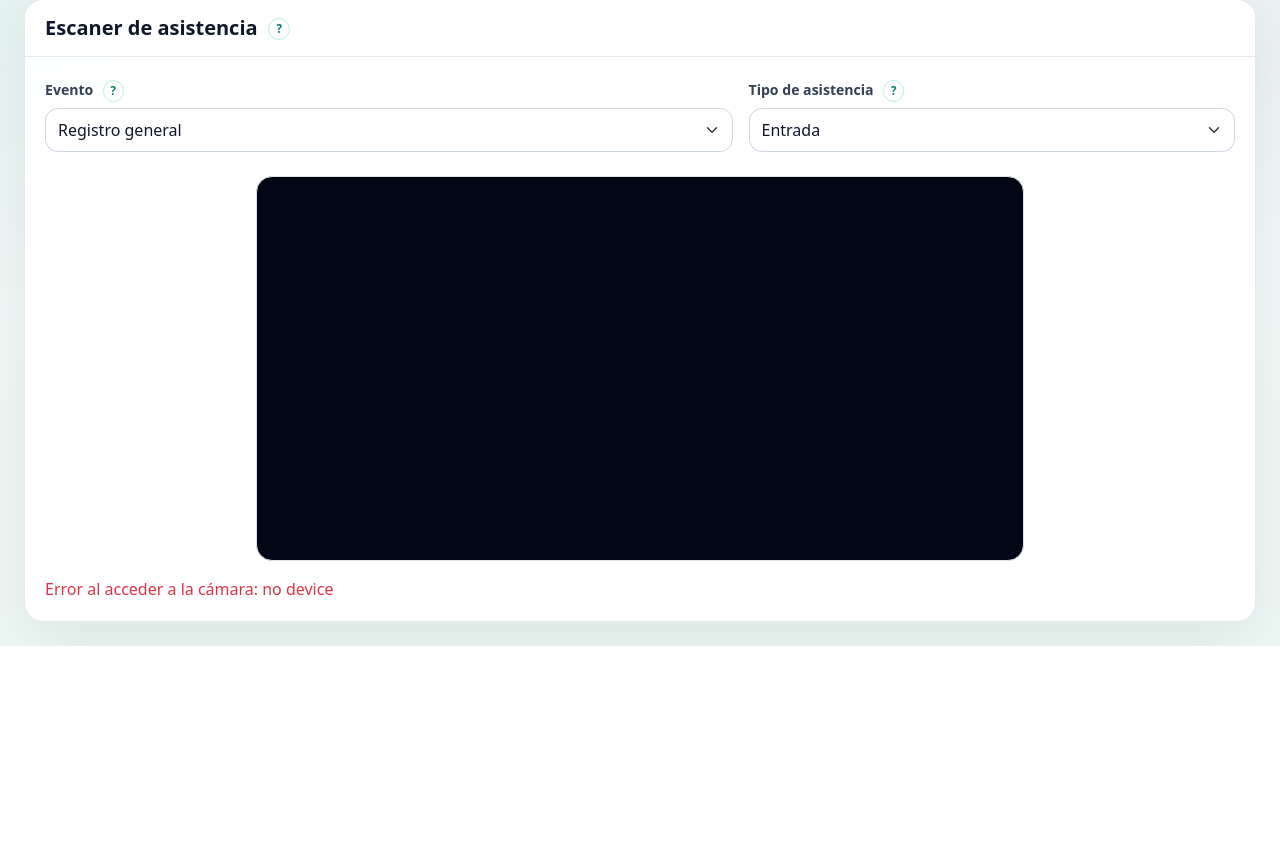
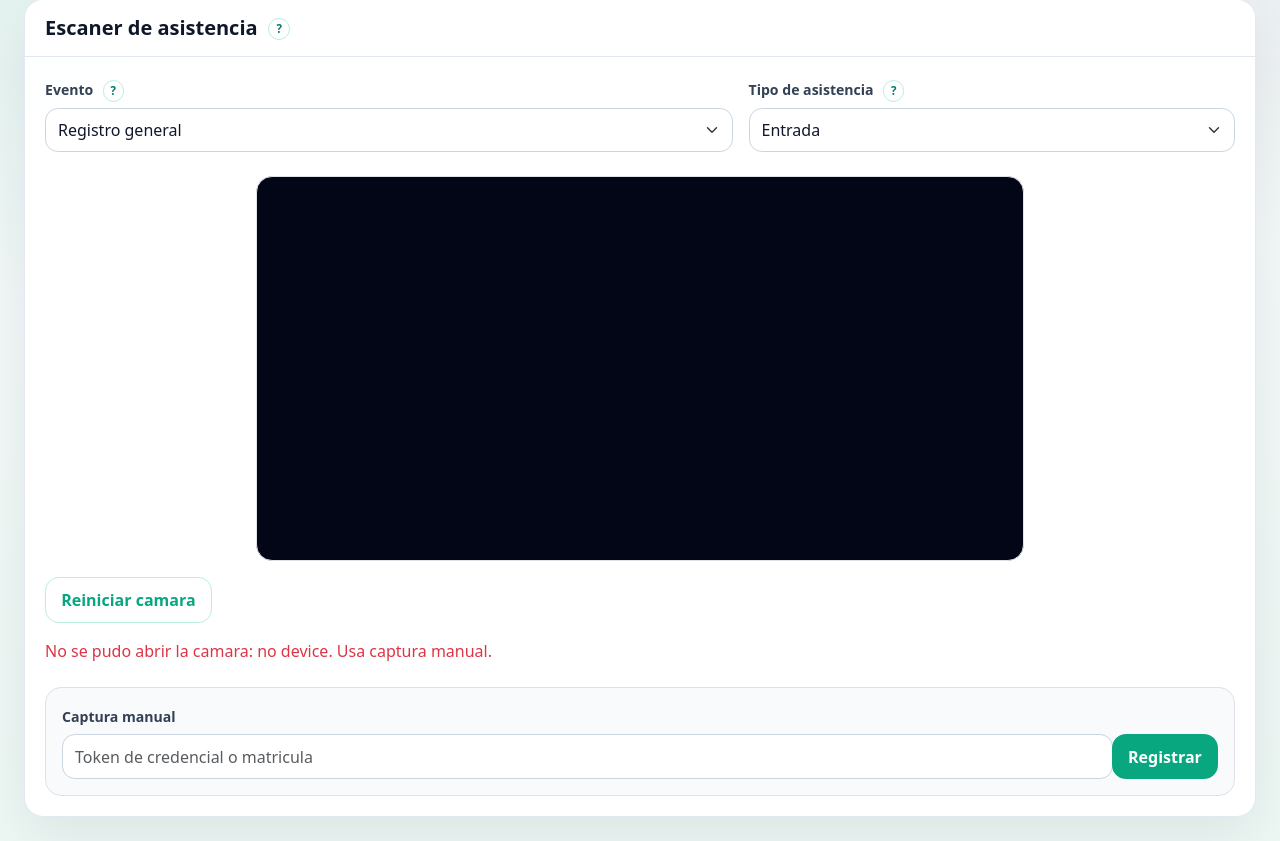
Before and after one commit to jo2312al/asistencia-residencia, a Flask app: page /scan in a window 1280 px wide. Shown: the part 196-1037 px from the top of the page. Before the commit the page ends 842 px from the top, so only its background shows below. Run offline with Flask 3, Linux system fonts and the light colour scheme; the visitor is signed in with stand-in values (Sample User, id 1); data that the repository does not hold is empty; some libraries are stand-ins or nearby versions.

Commit message:
Mejora escaner QR

```diff
--- a/static/js/scripts.js
+++ b/static/js/scripts.js
@@ -1,5 +1,13 @@
 // scripts.js
 // Inicializar escáner QR (para /scan)
+const scannerState = {
+    stream: null,
+    active: false,
+    detecting: false,
+    detector: null,
+    lastStatusAt: 0
+};
+
 function initializeQRScanner() {
     console.log("Inicializando escáner QR");
     const video = document.getElementById('qr-video');
@@ -7,53 +15,120 @@ function initializeQRScanner() {
     const resultContainer = document.getElementById('qr-result');
     if (!video || !canvas || !resultContainer) {
         console.error("Elementos qr-video, qr-canvas o qr-result no encontrados");
-        resultContainer.innerHTML = `<p class="text-danger">Error: Elementos de la página no encontrados</p>`;
+        if (resultContainer) {
+            resultContainer.innerHTML = `<p class="text-danger">Error: Elementos de la pagina no encontrados</p>`;
+        }
         return;
     }
 
+    const restartButton = document.getElementById('restart-scanner-btn');
+    if (restartButton) {
+        restartButton.addEventListener('click', () => startQRScanner(video, canvas, resultContainer));
+    }
+
+    const manualForm = document.getElementById('manual-qr-form');
+    if (manualForm) {
+        manualForm.addEventListener('submit', function(e) {
+            e.preventDefault();
+            const manualInput = document.getElementById('manual_qr_data');
+            const qrData = manualInput ? manualInput.value.trim() : '';
+            if (!qrData) {
+                resultContainer.innerHTML = `<p class="text-danger">Captura un token o matricula.</p>`;
+                return;
+            }
+            registerAttendance(qrData, () => {
+                if (manualInput) manualInput.value = '';
+            });
+        });
+    }
+
+    startQRScanner(video, canvas, resultContainer);
+}
+
+function stopQRScanner() {
+    scannerState.active = false;
+    if (scannerState.stream) {
+        scannerState.stream.getTracks().forEach(track => track.stop());
+        scannerState.stream = null;
+    }
+}
+
+async function startQRScanner(video, canvas, resultContainer) {
+    stopQRScanner();
+
     if (!navigator.mediaDevices || !navigator.mediaDevices.getUserMedia) {
-        resultContainer.innerHTML = `<p class="text-danger">El navegador no soporta acceso a la cámara</p>`;
+        resultContainer.innerHTML = `<p class="text-danger">El navegador no soporta acceso a la camara. Usa captura manual.</p>`;
         return;
     }
 
-    navigator.mediaDevices.getUserMedia({ video: { facingMode: 'environment' } })
-        .then(stream => {
-            console.log("Cámara accedida correctamente");
-            video.srcObject = stream;
-            video.play().catch(err => {
-                console.error("Error al reproducir video:", err);
-                resultContainer.innerHTML = `<p class="text-danger">Error al reproducir video: ${err.message}</p>`;
-            });
-            scanQRCode(video, canvas, resultContainer);
-        })
-        .catch(err => {
-            console.error("Error al acceder a la cámara:", err);
-            resultContainer.innerHTML = `<p class="text-danger">Error al acceder a la cámara: ${err.message}</p>`;
-        });
+    const constraints = [
+        { video: { facingMode: { ideal: 'environment' }, width: { ideal: 1280 }, height: { ideal: 720 } } },
+        { video: true }
+    ];
+
+    let lastError = null;
+    for (const constraint of constraints) {
+        try {
+            scannerState.stream = await navigator.mediaDevices.getUserMedia(constraint);
+            break;
+        } catch (error) {
+            lastError = error;
+        }
+    }
+
+    if (!scannerState.stream) {
+        console.error("Error al acceder a la camara:", lastError);
+        resultContainer.innerHTML = `<p class="text-danger">No se pudo abrir la camara: ${escapeHtml(lastError ? lastError.message : 'permiso denegado')}. Usa captura manual.</p>`;
+        return;
+    }
+
+    try {
+        video.srcObject = scannerState.stream;
+        await video.play();
+        scannerState.active = true;
+        resultContainer.innerHTML = `<p class="text-info">Camara lista. Acerca el QR al recuadro.</p>`;
+        scanQRCode(video, canvas, resultContainer);
+    } catch (error) {
+        console.error("Error al reproducir video:", error);
+        resultContainer.innerHTML = `<p class="text-danger">Error al reproducir video: ${escapeHtml(error.message)}.</p>`;
+        stopQRScanner();
+    }
 }
 
 function scanQRCode(video, canvas, resultContainer) {
     console.log("Iniciando escaneo de QR");
     const context = canvas.getContext('2d');
 
-    function scan() {
-        if (video.readyState === video.HAVE_ENOUGH_DATA) {
-            canvas.height = video.videoHeight;
-            canvas.width = video.videoWidth;
-            context.drawImage(video, 0, 0, canvas.width, canvas.height);
-            const imageData = context.getImageData(0, 0, canvas.width, canvas.height);
+    async function scan() {
+        if (!scannerState.active) return;
+
+        if (video.readyState === video.HAVE_ENOUGH_DATA && !scannerState.detecting) {
+            scannerState.detecting = true;
             try {
-                const code = jsQR(imageData.data, imageData.width, imageData.height);
-                if (code) {
-                    console.log("QR detectado:", code.data);
-                    resultContainer.innerHTML = `<p class="text-info">Código QR detectado: ${code.data}</p>`;
-                    registerAttendance(code.data);
-                    return; // Detener escaneo tras lectura exitosa
-                } else {
+                const qrData = await detectQRData(video, canvas, context);
+                if (qrData) {
+                    console.log("QR detectado:", qrData);
+                    scannerState.active = false;
+                    resultContainer.innerHTML = `<p class="text-info">Codigo QR detectado. Registrando...</p>`;
+                    registerAttendance(qrData, () => {
+                        resultContainer.innerHTML = `<p class="text-info">Listo para escanear otro codigo.</p>`;
+                        scannerState.active = true;
+                        requestAnimationFrame(scan);
+                    });
+                    scannerState.detecting = false;
+                    return;
+                }
+
+                const now = Date.now();
+                if (now - scannerState.lastStatusAt > 800) {
                     resultContainer.innerHTML = `<p class="text-info">Escaneando...</p>`;
+                    scannerState.lastStatusAt = now;
                 }
             } catch (e) {
                 console.error("Error al procesar QR:", e);
+                resultContainer.innerHTML = `<p class="text-danger">No se pudo leer el QR: ${escapeHtml(e.message)}.</p>`;
+            } finally {
+                scannerState.detecting = false;
             }
         }
         requestAnimationFrame(scan);
@@ -61,7 +136,34 @@ function scanQRCode(video, canvas, resultContainer) {
     scan();
 }
 
-function registerAttendance(qrData) {
+async function detectQRData(video, canvas, context) {
+    if ('BarcodeDetector' in window) {
+        try {
+            if (!scannerState.detector) {
+                scannerState.detector = new BarcodeDetector({ formats: ['qr_code'] });
+            }
+            const codes = await scannerState.detector.detect(video);
+            if (codes.length) {
+                return codes[0].rawValue;
+            }
+        } catch (error) {
+            scannerState.detector = null;
+        }
+    }
+
+    if (typeof jsQR !== 'function') {
+        throw new Error('No cargo la libreria de lectura QR');
+    }
+
+    canvas.height = video.videoHeight;
+    canvas.width = video.videoWidth;
+    context.drawImage(video, 0, 0, canvas.width, canvas.height);
+    const imageData = context.getImageData(0, 0, canvas.width, canvas.height);
+    const code = jsQR(imageData.data, imageData.width, imageData.height);
+    return code ? code.data : null;
+}
+
+function registerAttendance(qrData, afterClose) {
     console.log("Registrando asistencia para QR:", qrData);
     const eventSelector = document.getElementById('event_id');
     const eventId = eventSelector ? eventSelector.value : '';
@@ -77,30 +179,34 @@ function registerAttendance(qrData) {
     })
     .then(data => {
         console.log("Respuesta de /register_attendance:", data);
-        const modalMessage = document.getElementById('modal-message');
-        const qrModal = new bootstrap.Modal(document.getElementById('qrModal'));
         if (data.success) {
-            modalMessage.innerHTML = `<p class="text-success">${data.message}</p>`;
+            showScannerModal(`<p class="text-success">${escapeHtml(data.message)}</p>`, afterClose);
         } else {
-            modalMessage.innerHTML = `<p class="text-danger">${data.error}</p>`;
+            showScannerModal(`<p class="text-danger">${escapeHtml(data.error || 'No se pudo registrar')}</p>`, afterClose);
         }
-        qrModal.show();
-        // Recargar página al cerrar el modal
-        document.getElementById('qrModal').addEventListener('hidden.bs.modal', function () {
-            location.reload();
-        }, { once: true });
     })
     .catch(error => {
         console.error("Error en fetch /register_attendance:", error);
-        const modalMessage = document.getElementById('modal-message');
-        const qrModal = new bootstrap.Modal(document.getElementById('qrModal'));
-        modalMessage.innerHTML = `<p class="text-danger">Error: ${error.message}</p>`;
-        qrModal.show();
-        // Recargar página al cerrar el modal
-        document.getElementById('qrModal').addEventListener('hidden.bs.modal', function () {
-            location.reload();
-        }, { once: true });
+        showScannerModal(`<p class="text-danger">Error: ${escapeHtml(error.message)}</p>`, afterClose);
     });
+}
+
+function showScannerModal(html, afterClose) {
+    const modalElement = document.getElementById('qrModal');
+    const modalMessage = document.getElementById('modal-message');
+    if (!modalElement || !modalMessage || typeof bootstrap === 'undefined') {
+        const resultContainer = document.getElementById('qr-result');
+        if (resultContainer) resultContainer.innerHTML = html;
+        if (typeof afterClose === 'function') afterClose();
+        return;
+    }
+
+    modalMessage.innerHTML = html;
+    const qrModal = new bootstrap.Modal(modalElement);
+    modalElement.addEventListener('hidden.bs.modal', function () {
+        if (typeof afterClose === 'function') afterClose();
+    }, { once: true });
+    qrModal.show();
 }
 
 function escapeHtml(value) {
--- a/templates/scan.html
+++ b/templates/scan.html
@@ -38,7 +38,18 @@
             <video id="qr-video" class="w-100" autoplay playsinline></video>
         </div>
         <canvas id="qr-canvas" style="display: none;"></canvas>
+        <div class="mt-3 d-flex flex-wrap gap-2">
+            <button type="button" class="btn btn-outline-primary" id="restart-scanner-btn">Reiniciar camara</button>
+        </div>
         <div id="qr-result" class="mt-3"></div>
+
+        <form id="manual-qr-form" class="mt-4 rounded-2xl border border-slate-200 bg-slate-50 p-3">
+            <label for="manual_qr_data" class="form-label">Captura manual</label>
+            <div class="input-group">
+                <input type="text" class="form-control" id="manual_qr_data" placeholder="Token de credencial o matricula">
+                <button class="btn btn-primary" type="submit">Registrar</button>
+            </div>
+        </form>
     </div>
 </div>
 
```
